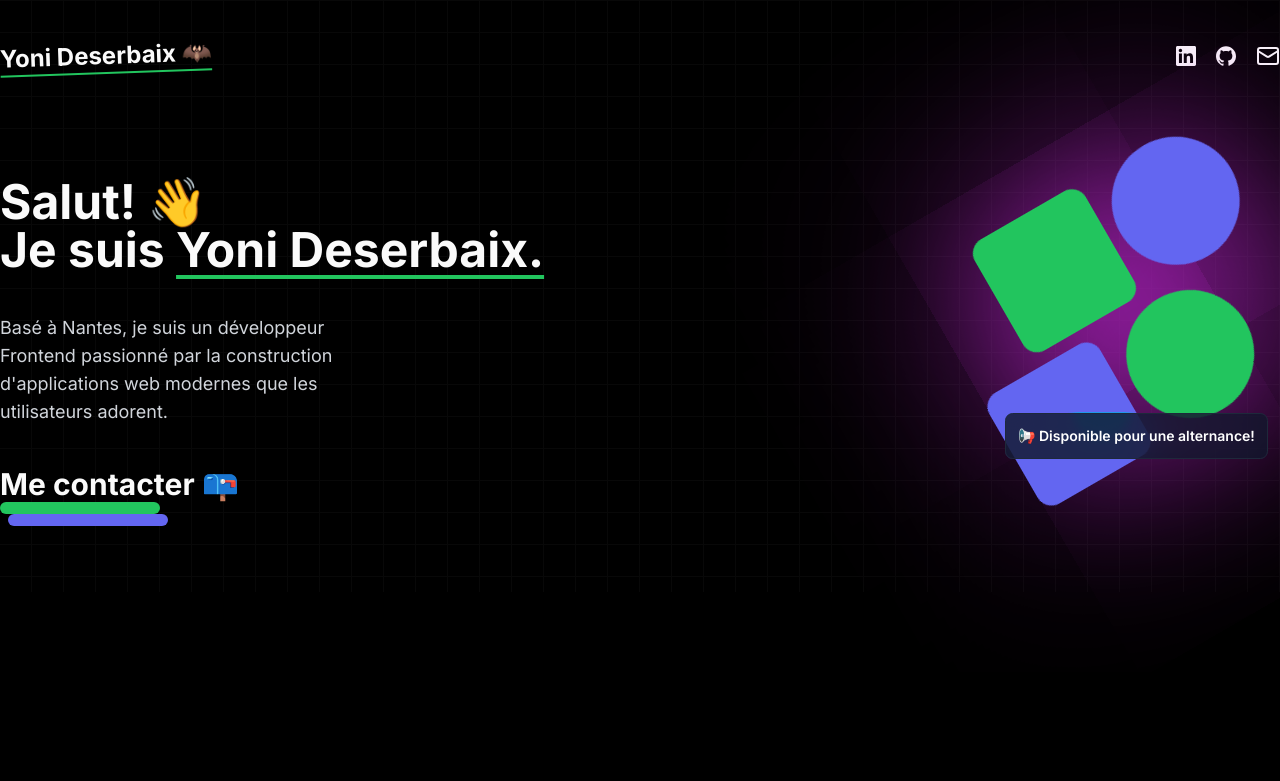
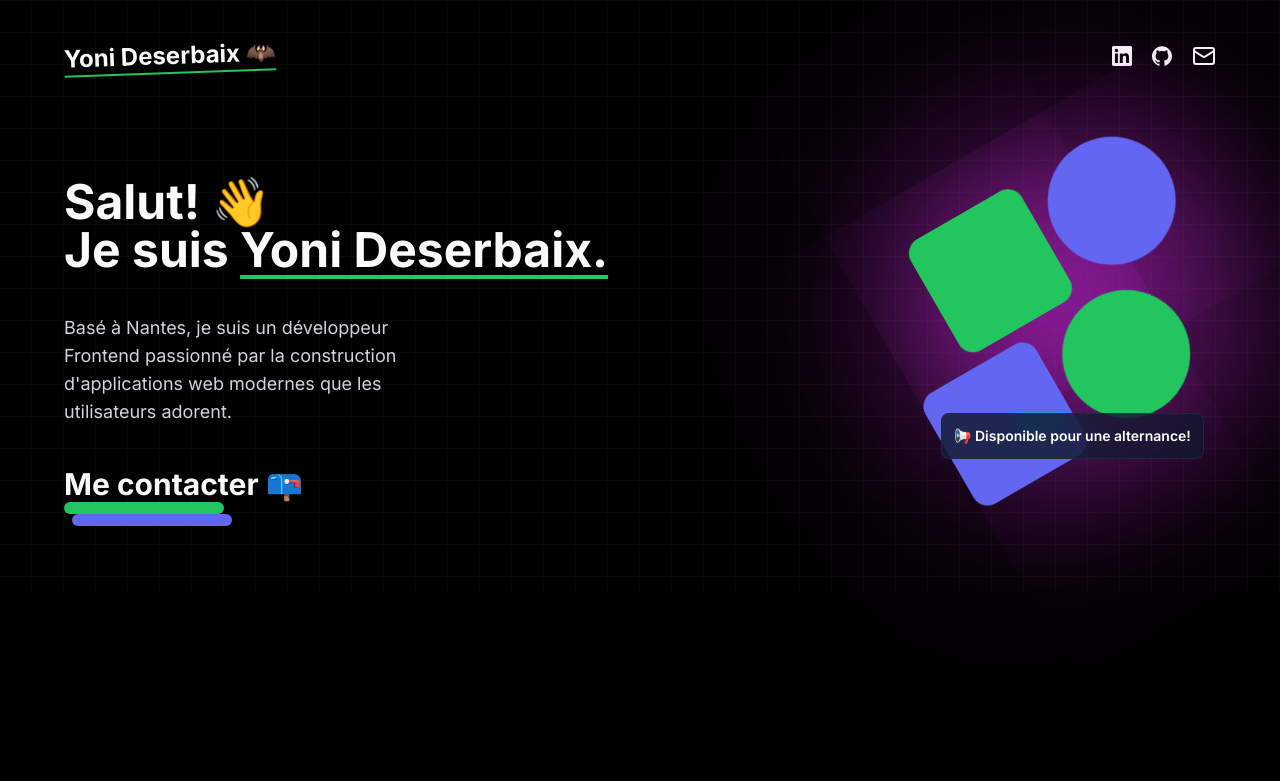
Before and after one commit to Yoni-Deserbaix/Portfolio, a Next.js app: page / in a window 1280 px wide. Shown: the top 781 px of the page. Built offline with nearby package versions, Linux system fonts and the light colour scheme.

Commit message:
update: width

```diff
--- a/src/app/page.tsx
+++ b/src/app/page.tsx
@@ -12,13 +12,13 @@ export default function Home() {
         "
     >
       <div className="dark:bg-black bg-white  dark:bg-grid-white/[0.03] bg-grid-black/[0.2] z-10">
-        <div className="max-w-7xl mx-auto max-xl:px-8">
+        <div className="max-w-6xl mx-auto max-xl:px-8">
           <Header />
           <Hero />
         </div>
         <div className="h-10 xl:h-32 bg-gradient-to-t from-black absolute -bottom-5 left-0 xl:bottom-0 w-full"></div>
       </div>
-      <div className="max-w-7xl mx-auto p-5 pt-20">
+      <div className="max-w-6xl mx-auto p-5 pt-20">
         <Skills />
         <Projects />
         <Contact />
```
